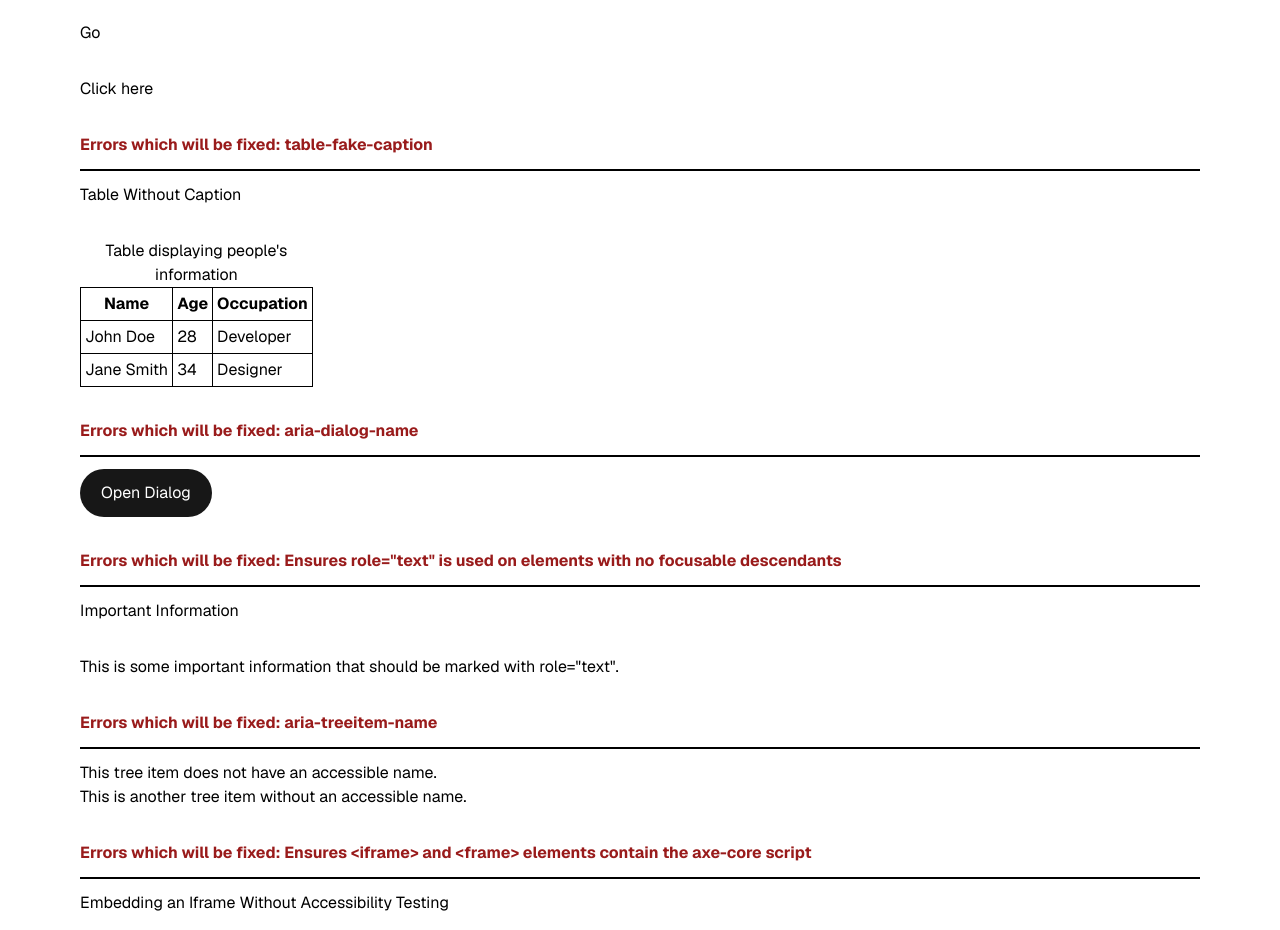
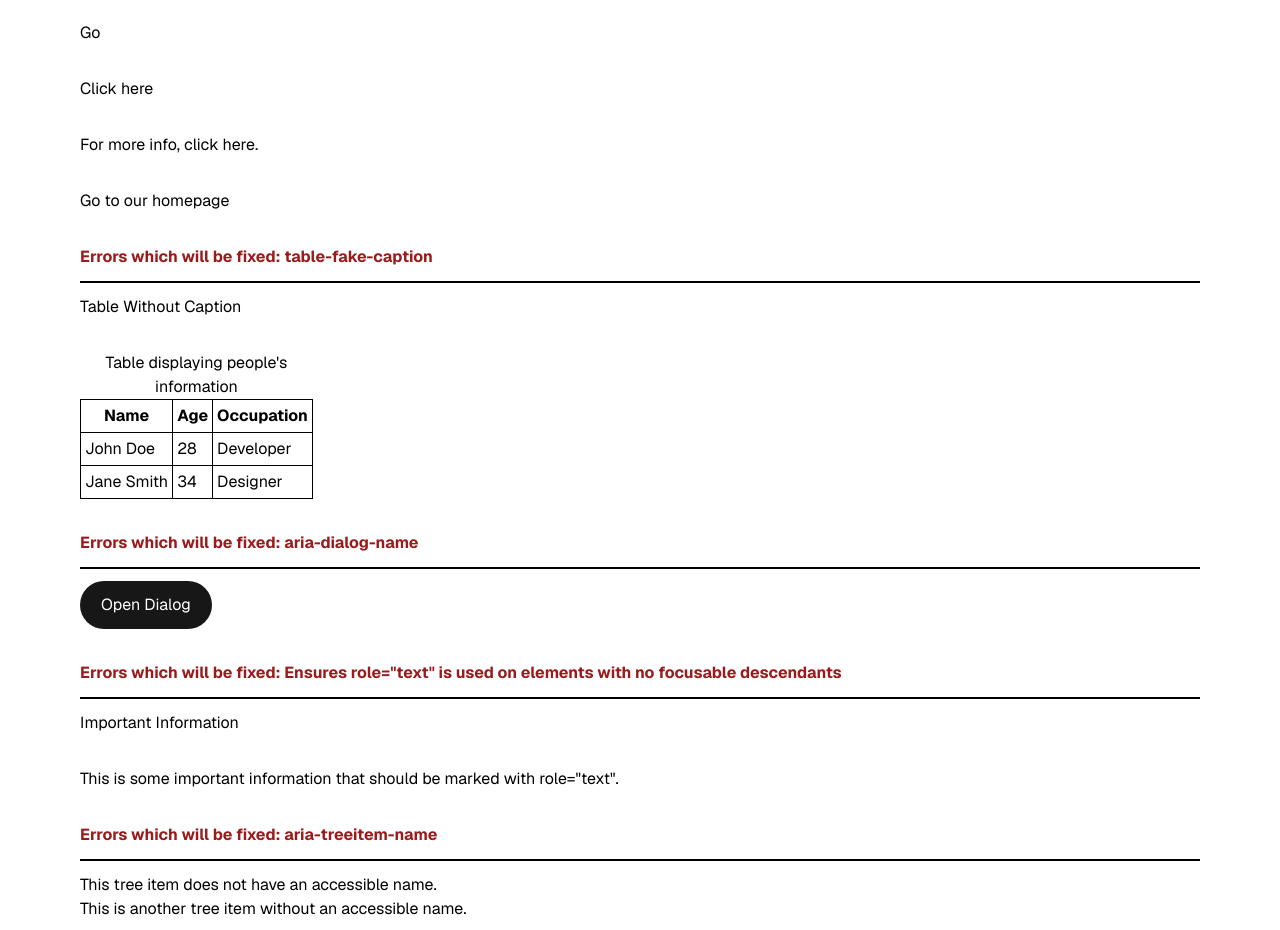
Before and after one commit to shreyasmisra01/dyllon-test, a Next.js app: page / in a window 1280 px wide. Shown: the part 1060-1990 px from the top of the page. Built offline with nearby package versions, Linux system fonts and the light colour scheme.

Commit message:
added few more cases for discernible text

```diff
--- a/app/components/LinksWithoutDiscernibleText.tsx
+++ b/app/components/LinksWithoutDiscernibleText.tsx
@@ -24,6 +24,16 @@ const LinksWithoutDiscernibleText = () => {
       <a id="link-2" href="#">
         Click here
       </a>
+
+      {/* Link with text, but no discernible text */}
+      <p>
+        For more info, click <a id="link-3" href="https://google.com">here</a>.
+      </p>
+
+      {/* Link with icon, but no id and no discernible text */}
+      <p>
+        Go to our homepage <a href="https://dyllon-test-new.dealopia.com/"><i className="fas fa-home"></i></a>
+      </p>
     </>
   );
 };
```
